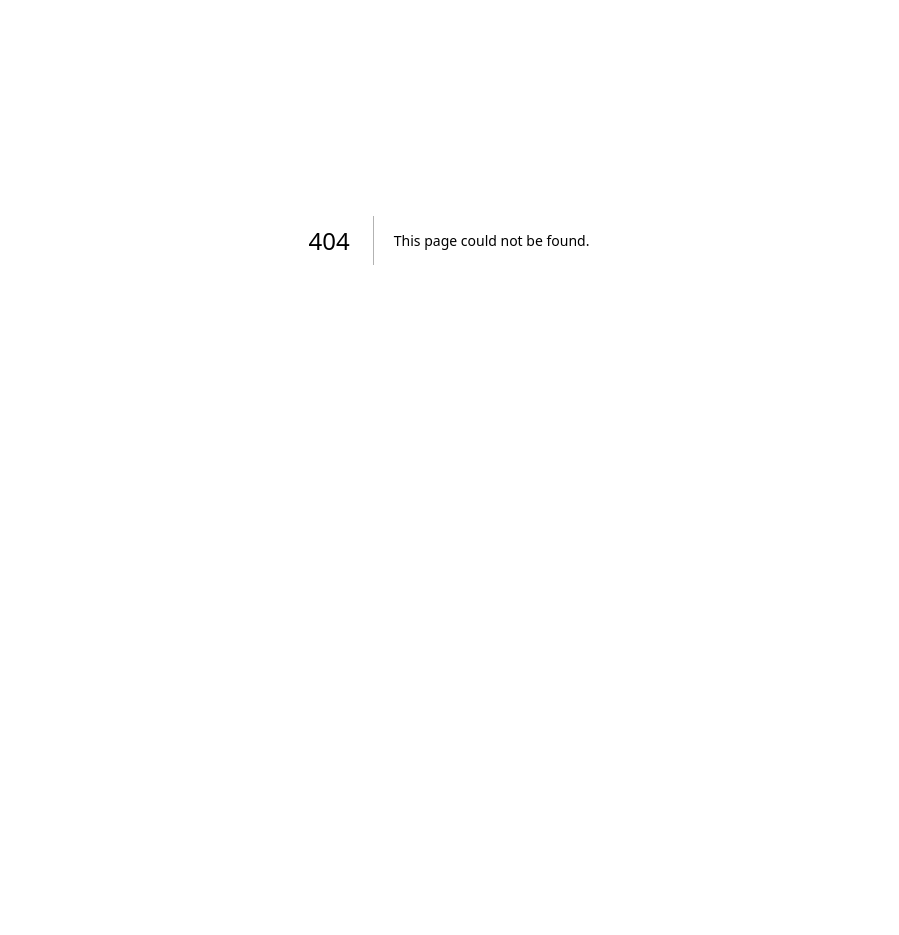
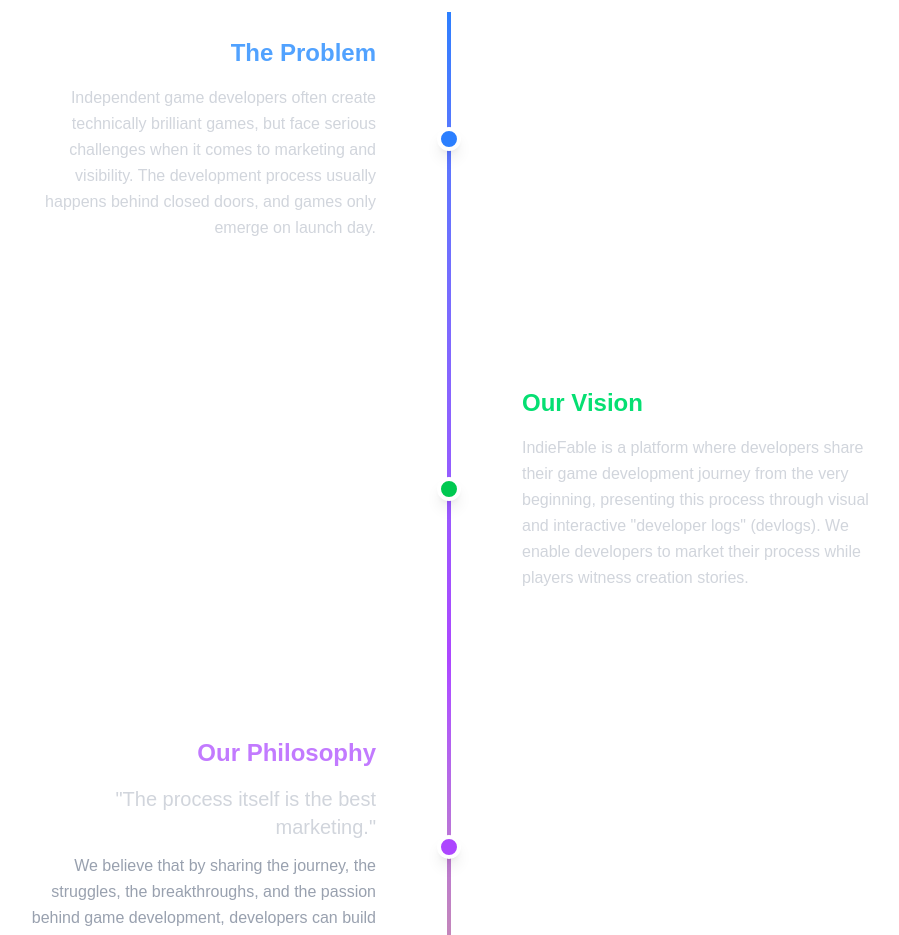
Before and after one commit to emrhngngr/IndieFable, a Next.js app: page /our-story in a window 1280 px wide. Before the commit this address had no page. Shown: the part 160-1095 px from the top of the page, without its empty margins (191-1090 px from the left). Before the commit the page ends 800 px from the top, so only its background shows below. Built offline with nearby package versions, Linux system fonts and the light colour scheme.

Commit message:
Add components and pages

```diff
--- /dev/null
+++ b/app/components/Navbar.tsx
@@ -0,0 +1,19 @@
+import { Button } from "@/components/ui/button";
+import React from "react";
+
+const Navbar = () => {
+  return (
+    <div>
+      <div className="w-full h-16 text-white flex items-center justify-between px-10">
+        <a href="/" className="text-2xl cursor-pointer" >IndieFable</a>
+        <div>
+          <ul className="flex space-x-20 text-lg">
+            <Button className=" bg-white/10 px-6 py-2 cursor-pointer backdrop-blur-sm hover:bg-white/25 rounded text-glow-hover">Join to Waitlist</Button>
+          </ul>
+        </div>
+      </div>
+    </div>
+  );
+};
+
+export default Navbar;
--- /dev/null
+++ b/app/our-story/page.tsx
@@ -0,0 +1,110 @@
+export default function OurStory() {
+  return (
+    <section className="min-h-[calc(100vh-65px)] flex justify-center px-4 py-12">
+      <div className="container mx-auto max-w-6xl">
+        <div className="text-white text-center">
+          <h1 className="text-5xl md:text-6xl font-bold mb-16">
+            Our Roadmap
+          </h1>
+
+          {/* Timeline Container */}
+          <div className="relative max-w-4xl mx-auto">
+            {/* Vertical Line */}
+            <div className="absolute left-1/2 transform -translate-x-1/2 w-1 bg-gradient-to-b from-blue-500 via-purple-500 to-yellow-500 h-full"></div>
+
+            {/* Timeline Items */}
+            <div className="space-y-24">
+
+              {/* Timeline Item 1 - The Problem */}
+              <div className="relative flex items-center">
+                {/* Timeline Dot */}
+                <div className="absolute left-1/2 transform -translate-x-1/2 w-6 h-6 bg-blue-500 rounded-full border-4 border-white shadow-lg z-10"></div>
+
+                {/* Content - Left Side */}
+                <div className="w-1/2 pr-12 text-right">
+                  <div className="bg-white/5 backdrop-blur-sm rounded-lg p-6 border border-white/10 hover:border-blue-400/30 transition-all duration-300">
+                    <h2 className="text-2xl font-semibold mb-4 text-blue-400">The Problem</h2>
+                    <p className="text-gray-300 leading-relaxed">
+                      Independent game developers often create technically brilliant games, but face serious challenges
+                      when it comes to marketing and visibility. The development process usually happens behind closed
+                      doors, and games only emerge on launch day.
+                    </p>
+                  </div>
+                </div>
+
+                {/* Empty space for right side */}
+                <div className="w-1/2 pl-12"></div>
+              </div>
+
+              {/* Timeline Item 2 - Our Vision */}
+              <div className="relative flex items-center">
+                {/* Timeline Dot */}
+                <div className="absolute left-1/2 transform -translate-x-1/2 w-6 h-6 bg-green-500 rounded-full border-4 border-white shadow-lg z-10"></div>
+
+                {/* Empty space for left side */}
+                <div className="w-1/2 pr-12"></div>
+
+                {/* Content - Right Side */}
+                <div className="w-1/2 pl-12 text-left">
+                  <div className="bg-white/5 backdrop-blur-sm rounded-lg p-6 border border-white/10 hover:border-green-400/30 transition-all duration-300">
+                    <h2 className="text-2xl font-semibold mb-4 text-green-400">Our Vision</h2>
+                    <p className="text-gray-300 leading-relaxed">
+                      IndieFable is a platform where developers share their game development journey from the very
+                      beginning, presenting this process through visual and interactive "developer logs" (devlogs).
+                      We enable developers to market their process while players witness creation stories.
+                    </p>
+                  </div>
+                </div>
+              </div>
+
+              {/* Timeline Item 3 - Our Philosophy */}
+              <div className="relative flex items-center">
+                {/* Timeline Dot */}
+                <div className="absolute left-1/2 transform -translate-x-1/2 w-6 h-6 bg-purple-500 rounded-full border-4 border-white shadow-lg z-10"></div>
+
+                {/* Content - Left Side */}
+                <div className="w-1/2 pr-12 text-right">
+                  <div className="bg-white/5 backdrop-blur-sm rounded-lg p-6 border border-white/10 hover:border-purple-400/30 transition-all duration-300">
+                    <h2 className="text-2xl font-semibold mb-4 text-purple-400">Our Philosophy</h2>
+                    <p className="text-gray-300 text-xl font-medium mb-3">
+                      "The process itself is the best marketing."
+                    </p>
+                    <p className="text-gray-400 leading-relaxed">
+                      We believe that by sharing the journey, the struggles, the breakthroughs, and the passion
+                      behind game development, developers can build authentic relationships with their audience.
+                    </p>
+                  </div>
+                </div>
+
+                {/* Empty space for right side */}
+                <div className="w-1/2 pl-12"></div>
+              </div>
+
+              {/* Timeline Item 4 - Join the Movement */}
+              <div className="relative flex items-center">
+                {/* Timeline Dot */}
+                <div className="absolute left-1/2 transform -translate-x-1/2 w-6 h-6 bg-yellow-500 rounded-full border-4 border-white shadow-lg z-10"></div>
+
+                {/* Empty space for left side */}
+                <div className="w-1/2 pr-12"></div>
+
+                {/* Content - Right Side */}
+                <div className="w-1/2 pl-12 text-left">
+                  <div className="bg-white/5 backdrop-blur-sm rounded-lg p-6 border border-white/10 hover:border-yellow-400/30 transition-all duration-300">
+                    <h2 className="text-2xl font-semibold mb-4 text-yellow-400">Join the Movement</h2>
+                    <p className="text-gray-300 leading-relaxed">
+                      Whether you're an indie developer looking to share your journey or a gaming enthusiast
+                      who loves to see how games come to life, IndieFable is your platform. Let's change how
+                      games are discovered, one development story at a time.
+                    </p>
+                  </div>
+                </div>
+              </div>
+
+            </div>
+          </div>
+        </div>
+      </div>
+    </section>
+  );
+}
```
